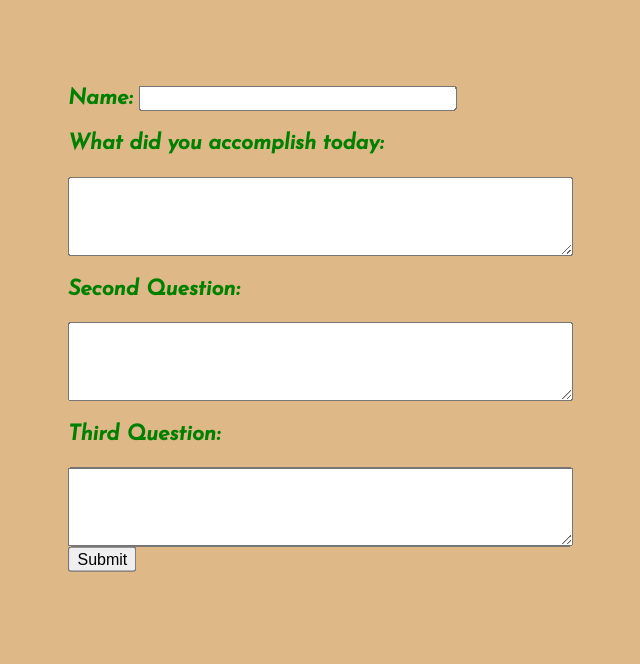
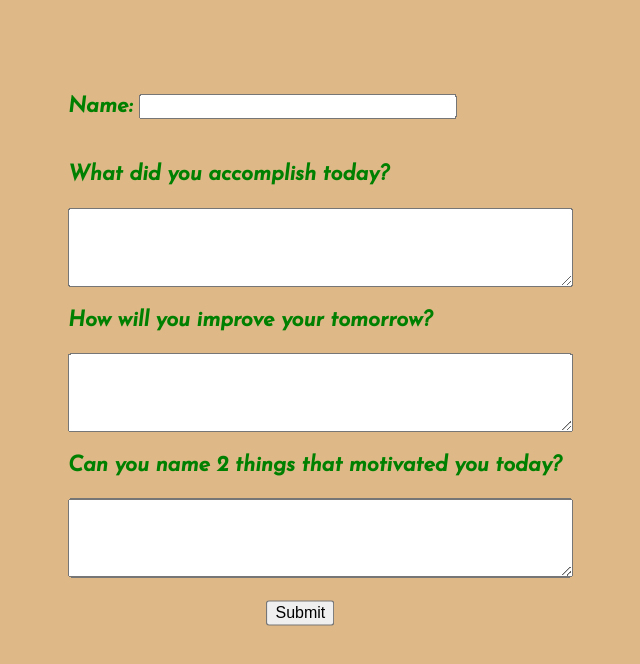
Before and after one commit to Motti789/survey, a plain HTML site: page index.html in a window 1280 px wide. Shown: the whole page, without its empty margins (448-1088 px from the left). Drawn offline with Linux system fonts and the light colour scheme.

Commit message:
center the submit button

```diff
--- a/src/question.js
+++ b/src/question.js
@@ -10,21 +10,22 @@ class Question{
    questionsDiv.innerHTML += `
     <form>
     <label for="username">Name:</label>
-    <input type="text" id="username" name="username" size="30" required>
+    <input type="text" id="name" name="username" size="30" required>
+     <br></br>
 
-     <p><label for="first-question">What did you accomplish today:</label></p>
-     <textarea id="question" name="w3review" rows="4" cols="50" required></textarea>
+     <p><label for="first-question">What did you accomplish today?</label></p>
+     <textarea id="question" rows="4" cols="50" required></textarea>
      <br>
 
-     <p><label for="second-qustion">Second Question:</label></p>
-     <textarea id="question" name="w3review" rows="4" cols="50" required></textarea>
+     <p><label for="second-qustion">How will you improve your tomorrow?</label></p>
+     <textarea id="question" rows="4" cols="50" required></textarea>
      <br>
 
-     <p><label for="third-question">Third Question:</label></p>
-     <textarea id="question" name="w3review" rows="4" cols="50" required></textarea>
-     <br>
+     <p><label for="third-question"> Can you name 2 things that motivated you today?</label></p>
+     <textarea id="question" rows="4" cols="50" required></textarea>
+     <br></br>
 
-     <input type="submit" value="Submit">
+     <div id="button"> <input type="submit" > </div>
     </form>
    `
   }
--- a/styles.css
+++ b/styles.css
@@ -12,8 +12,14 @@
   }
 
   #questions-container{
+
   position: fixed;
-  margin-top: 120px;
+  margin-top: 130px;
   margin-left: 550px;
   transform: scale(1.2);
   }
+
+  #button{
+    position: fixed;
+    margin-left: 165px;
+  }
```
